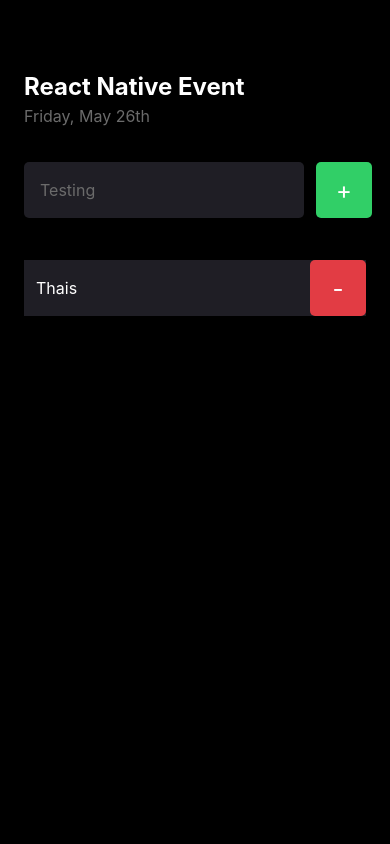
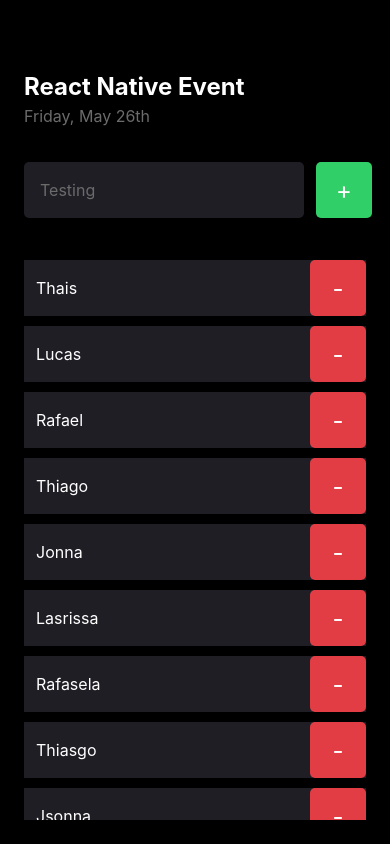
Before and after one commit to thaiscristine/basic-rn-imhere, a React Native app: screen / in a window 390 px wide. Built offline with nearby package versions, Linux system fonts and the light colour scheme.

Commit message:
Using ScrollView

```diff
--- a/src/screens/Home/index.tsx
+++ b/src/screens/Home/index.tsx
@@ -1,9 +1,11 @@
-import { Text, TextInput, TouchableOpacity, View } from 'react-native'
+import { ScrollView, Text, TextInput, TouchableOpacity, View } from 'react-native'
 import { Button } from '../../components/Button'
 import { Participant } from '../../components/Participant'
 import { styles } from './styles'
 
 export function Home(){
+
+  const participants = ['Thais', 'Lucas', 'Rafael', 'Thiago', 'Jonna', 'Lasrissa', 'Rafasela', 'Thiasgo', 'Jsonna', 'Ladrissa', 'Rafaerla', 'Thirago', 'J3onna', 'Larissa3', 'Rafaela',  'Thiago', 'Jonna4', 'Larissa2', 'Rafaela1', 'Joseph', 'Jose', 'Joonas', 'Jonas'];
 
   function handleParticipantAdd(){
     console.log('yes, yes..')
@@ -15,10 +17,13 @@
 
   return(
     <View style={styles.container}>
+
       <Text style={styles.eventName}>
         React Native Event
       </Text>
+
       <Text style={styles.eventDate}>Friday, May 26th</Text>
+
       <View style={styles.form}>
         <TextInput
           style={styles.input}
@@ -28,7 +33,18 @@
         />
         <Button />
       </View>
-      <Participant name="Thais" onRemove={() => handleParticipantRemove("Thais")} />
+
+      <ScrollView showsVerticalScrollIndicator={false}>
+      {
+        participants.map((participant, index) => (
+          <Participant
+            key={index}
+            name={participant}
+            onRemove={() => handleParticipantRemove(participant)}
+          />
+        ))
+      }
+      </ScrollView>
     </View>
   )
 }
```
